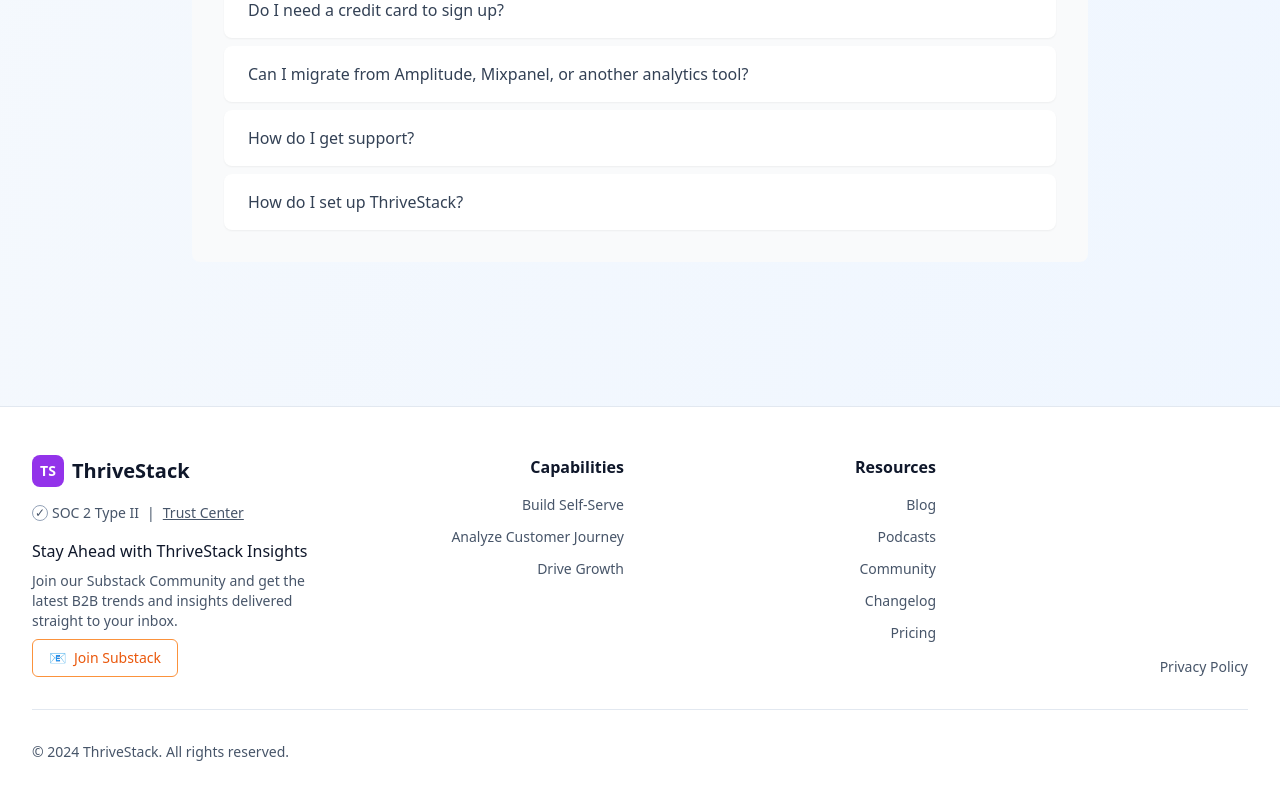
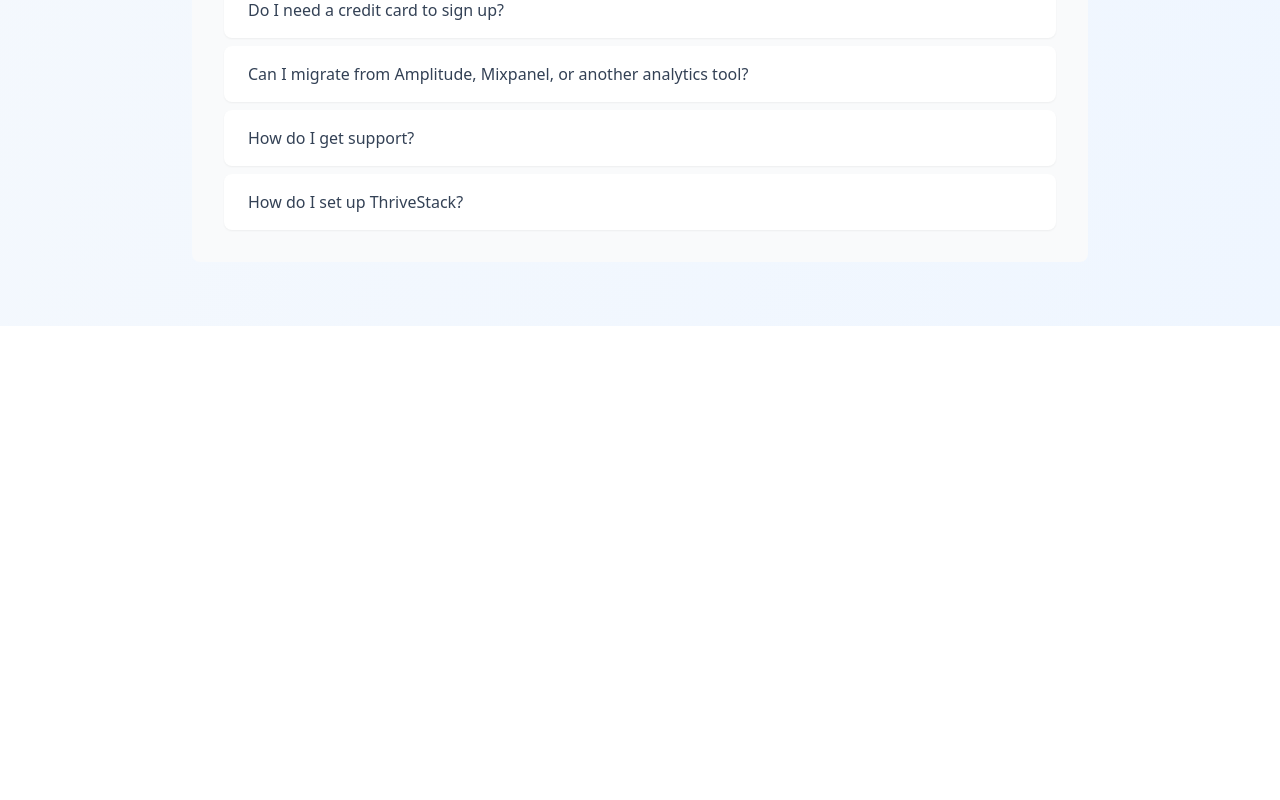
Before and after one commit to PsPasha23/thrive-stack-pricing-wizard, a React (Vite) app: page /pricing in a window 1280 px wide. Shown: the part 3441-4241 px from the top of the page. After the commit the page ends 3767 px from the top, so only its background shows below. Built offline with nearby package versions, Linux system fonts and the light colour scheme.

Commit message:
Remove footer from pricing page
Removes the footer component from the pricing page.

```diff
--- a/src/pages/Pricing.tsx
+++ b/src/pages/Pricing.tsx
@@ -4,7 +4,6 @@ import PricingPlans from '@/components/pricing/PricingPlans';
 import MTUCalculator from '@/components/pricing/MTUCalculator';
 import ComparisonSection from '@/components/pricing/ComparisonSection';
 import CurrencySelector from '@/components/pricing/CurrencySelector';
-import Footer from '@/components/layout/Footer';
 import { Currency } from '@/types/pricing';
 
 const Pricing = () => {
@@ -68,9 +67,6 @@ const Pricing = () => {
           <ComparisonSection />
         </div>
       </div>
-
-      {/* Footer */}
-      <Footer />
     </div>
   );
 };
```
